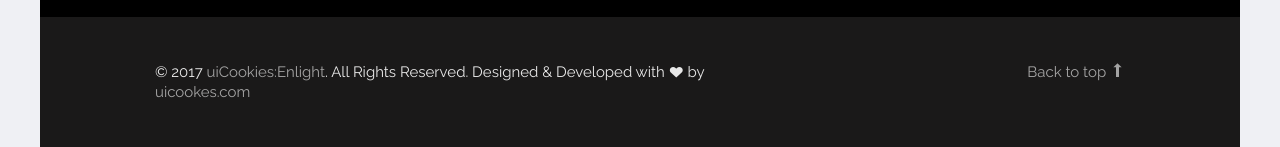
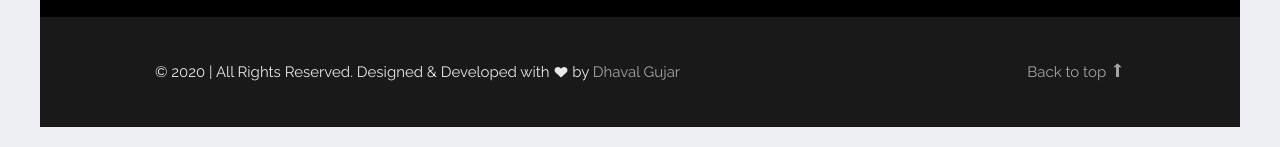
Before and after one commit to scholarspune/scholarspune.github.io, a website: page about.html in a window 1280 px wide. Shown: the part 3141-3288 px from the top of the page. Drawn offline with Linux system fonts and the light colour scheme; files whose address does not match are found by name.

Commit message:
new site updates..

```diff
--- a/about.html
+++ b/about.html
@@ -4,7 +4,7 @@
     <meta charset="utf-8">
     <meta name="viewport" content="width=device-width, initial-scale=1">
     <title>Scholars Academy of Excellence</title>
-    <meta name="description" content="Free Bootstrap Theme by uicookes.com">
+    <meta name="description" content="A tuition class offering state of the art courses for foreign languages, IELTS and spoken english."">
     <meta name="keywords" content="IELTS, Spoken English, Foreign Languages, German, French">
 
     <link href="https://fonts.googleapis.com/css?family=Raleway:300,400,500,700|Open+Sans" rel="stylesheet">
@@ -133,7 +133,7 @@
 
           <div class="col-md-6">
             <p>
-              <img src="img/slider_1.jpg" alt="Free Bootstrap Template by uicookes.com" class="img-responsive">
+              <img src="img/slider_1.jpg" alt="" class="img-responsive">
             </p>
           </div>
           <div class="col-md-6 col-md-push-1">
@@ -270,7 +270,7 @@
           <div class="container">
             <div class="row">
               <div class="col-md-8 text-left">
-                <p>&copy; 2017 <a href="https://uicookes.com/">uiCookies:Enlight</a>. All Rights Reserved. Designed &amp; Developed with <i class="icon icon-heart"></i> by <a href="https://uicookes.com/">uicookes.com</a></p>
+                <p>&copy; 2020 | All Rights Reserved. Designed &amp; Developed with <i class="icon icon-heart"></i> by <a href="https://dhavalgujar.github.io/">Dhaval Gujar</a></p>
               </div>
               <div class="col-md-4 probootstrap-back-to-top">
                 <p><a href="#" class="js-backtotop">Back to top <i class="icon-arrow-long-up"></i></a></p>
```
